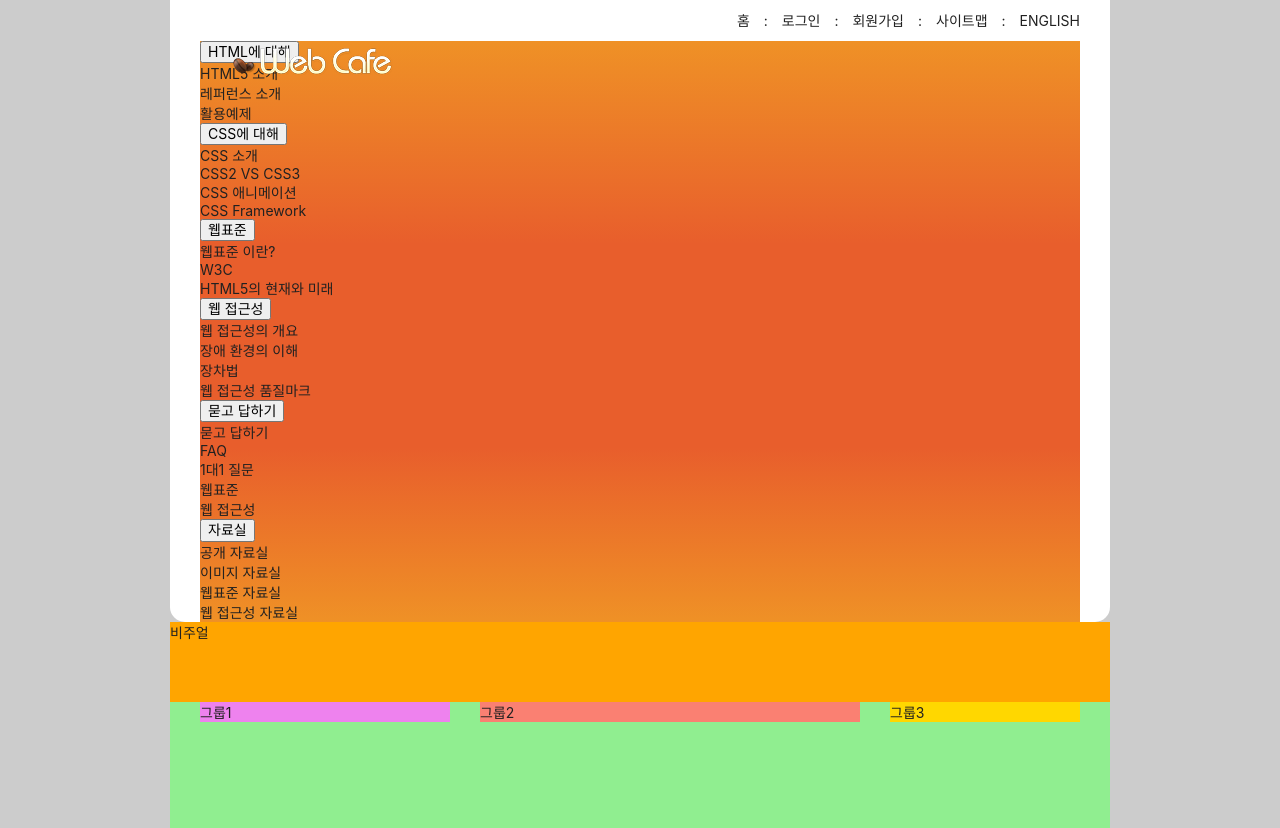
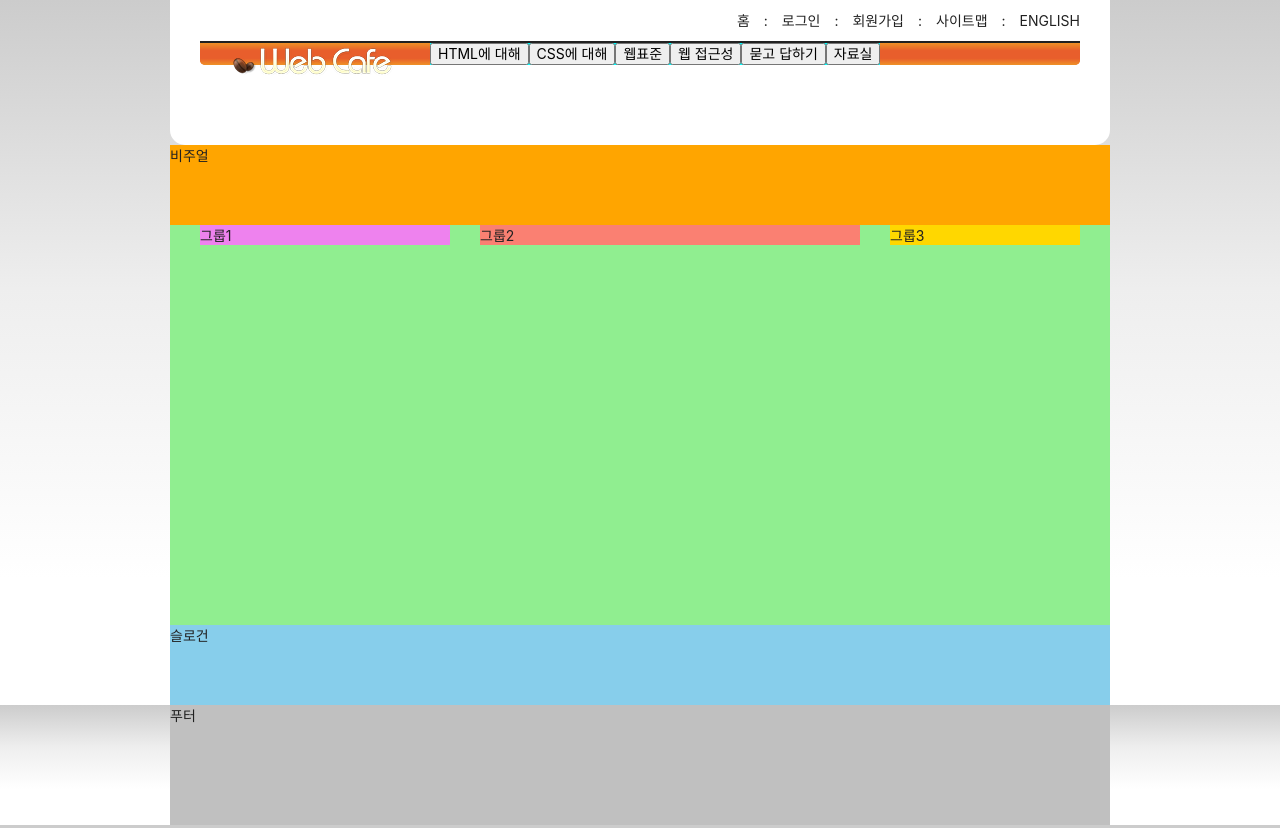
Before and after one commit to sumin-Kim-00/HTML5, a plain HTML site: page index.html in a window 1280 px wide. Shown: the top 828 px of the page. Drawn offline with Linux system fonts and the light colour scheme; a web font is replaced by a local one.

Commit message:
float을 이용한 메뉴 배치

```diff
--- a/styles/style.css
+++ b/styles/style.css
@@ -34,7 +34,8 @@ body {
   /* rem-상속을 따지지 않고 루트인 html(루트)에 가서 연산 시작 */
   font-size: 1.4rem;
   color: #212121;
-  background: #ccc;
+  background: #ccc
+  linear-gradient(to bottom, #ccc 0%, #eee 35%, #fff 70%, #fff 100%);
   font-family: "Pretendard Variable", Pretendard, -apple-system, BlinkMacSystemFont, system-ui, Roboto, "Helvetica Neue", "Segoe UI", "Apple SD Gothic Neo", "Noto Sans KR", "Malgun Gothic", "Apple Color Emoji", "Segoe UI Emoji", "Segoe UI Symbol", sans-serif;
 }
 
@@ -97,7 +98,12 @@ body {
 }
 
 /* 메인 메뉴 */
+.navigation{
+  padding-bottom: 80px;
+}
+
 .menu {
+  border-top: 2px solid #212121;
   background: #e85e2c
   linear-gradient(
     to bottom,
@@ -106,6 +112,20 @@ body {
     #e85e2c 70%,
     #ef9126 100%
   );
+  border-radius: 0 0 5px 5px;
+  display: flow-root;
+  padding-left: 230px;
+}
+
+.menu-item{
+  background: aqua;
+  float: left;
+}
+
+.sub-menu {
+  background: pink;
+  position: absolute;
+  display: none;
 }
 
 
@@ -154,7 +174,8 @@ body {
 }
 /* 푸터 */
 .footer {
-  background: gray;
+  background: #ccc
+  linear-gradient(to bottom, #ccc 0%, #eee 35%, #fff 70%, #fff 100%);
 }
 .footer-inner{
   background: silver;
```
